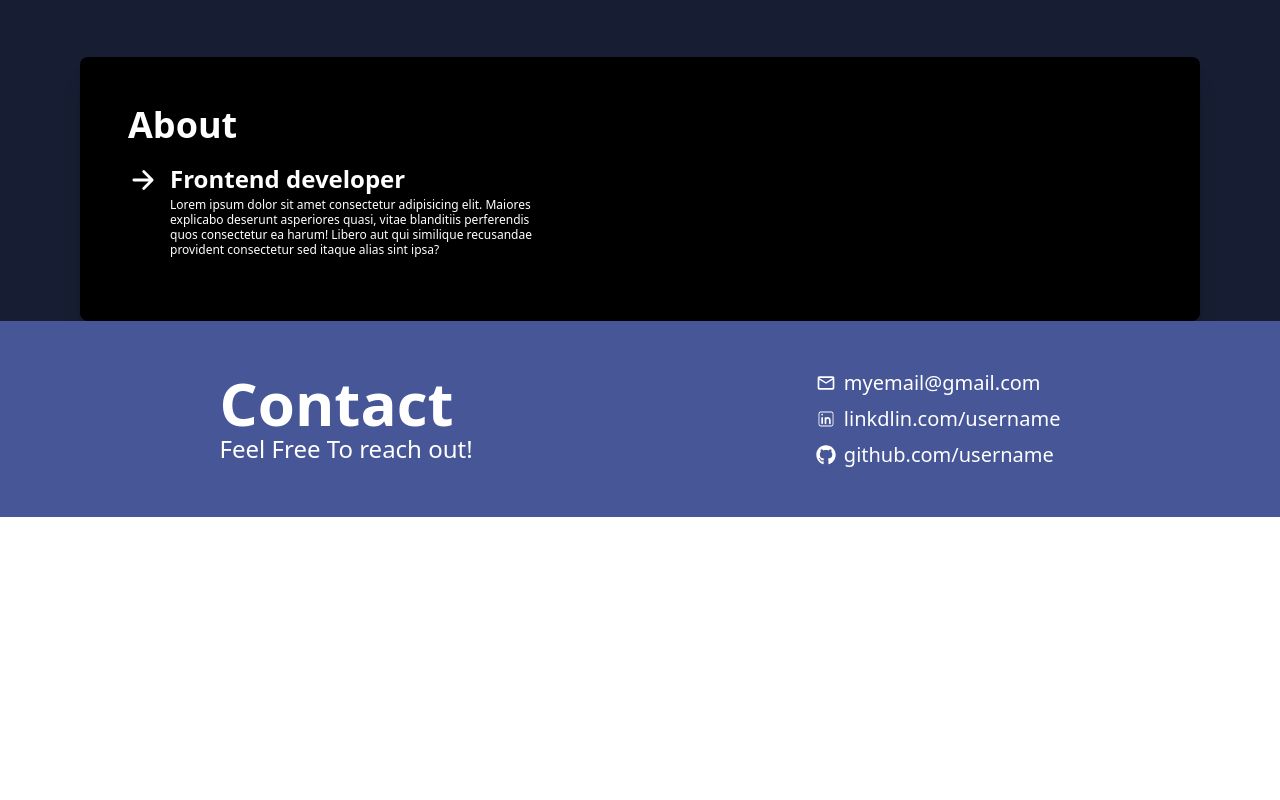
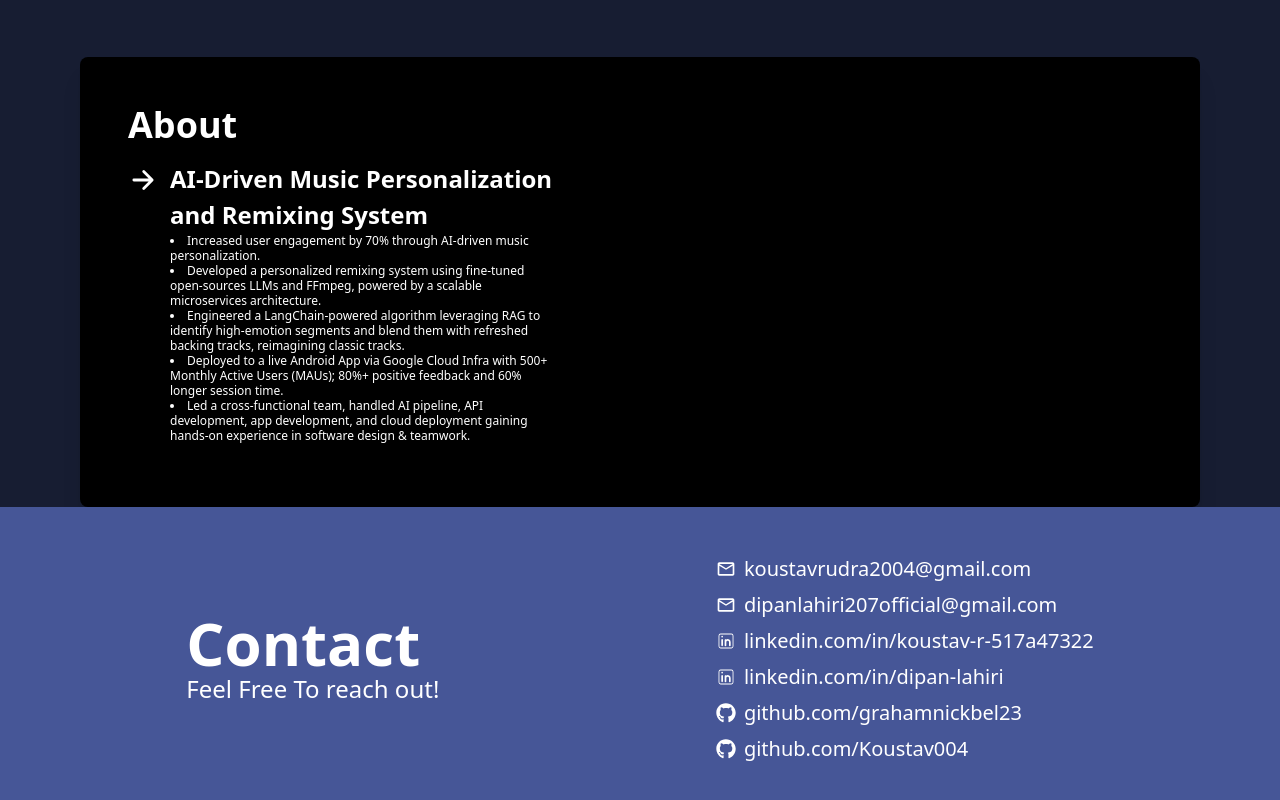
Before and after one commit to Koustav004/Spoxify, a React (Vite) app: page / in a window 1280 px wide. Shown: the part 502-1302 px from the top of the page. Before the commit the page ends 1019 px from the top, so only its background shows below. Built offline with nearby package versions, Linux system fonts and the light colour scheme.

Commit message:
contact update

```diff
--- a/index.html
+++ b/index.html
@@ -2,7 +2,7 @@
 <html lang="en">
   <head>
     <meta charset="UTF-8" />
-    <link rel="icon" type="image/svg+xml" href="/vite.svg" />
+    <link rel="icon" type="image/svg+xml" href="/LOGO.png" />
     <meta name="viewport" content="width=device-width, initial-scale=1.0" />
     <title>Spoxify</title>
   </head>
--- a/src/Components/About.jsx
+++ b/src/Components/About.jsx
@@ -9,20 +9,38 @@ const About = () => {
       <div className="w-full">
         <h2 className="text-2xl md:text-4xl font-bold">About</h2>
         <div className="flex flex-col md:flex-row items-center">
-
           <div className="flex gap-3 py-4 w-full">
             <IoArrowForward size={30} className="mt-1" />
 
             <span className="w-full md:w-96">
               <h1 className="text-lg md:text-2xl font-semibold leading-normal">
-                  Frontend developer
+                AI-Driven Music Personalization and Remixing System
               </h1>
               <p className="text-xs md:text-md leading-tight">
-                  Lorem ipsum dolor sit amet consectetur adipisicing elit.
-                  Maiores explicabo deserunt asperiores quasi, vitae blanditiis
-                  perferendis quos consectetur ea harum! Libero aut qui
-                  similique recusandae provident consectetur sed itaque alias
-                  sint ipsa?
+                <li>
+                Increased user engagement by 70% through AI-driven music
+                personalization.
+                </li>
+                <li>
+                Developed a personalized remixing system
+                using fine-tuned open-sources LLMs and FFmpeg, powered by a
+                scalable microservices architecture.
+                </li>
+                <li>
+                Engineered a LangChain-powered algorithm leveraging RAG to identify
+                high-emotion segments and blend them with refreshed backing
+                tracks, reimagining classic tracks.
+                </li>
+                <li>
+                Deployed to a live Android
+                App via Google Cloud Infra with 500+ Monthly Active Users
+                (MAUs); 80%+ positive feedback and 60% longer session time.
+                </li>
+                <li>
+                Led a cross-functional team, handled AI pipeline, API
+                development, app development, and cloud deployment gaining
+                hands-on experience in software design & teamwork.
+                </li>
               </p>
             </span>
           </div>
--- a/src/Components/Footer.jsx
+++ b/src/Components/Footer.jsx
@@ -19,15 +19,27 @@ const Footer = () => {
       <ul className="text-sm md:text-xl flex flex-col gap-2">
         <li className="flex gap-2 items-center justify-center md:justify-start">
           <MdOutlineEmail size={20} />
-          myemail@gmail.com
+          koustavrudra2004@gmail.com
+        </li>
+        <li className="flex gap-2 items-center justify-center md:justify-start">
+          <MdOutlineEmail size={20} />
+          dipanlahiri207official@gmail.com
         </li>
         <li className="flex gap-2 items-center justify-center md:justify-start">
           <CiLinkedin />
-          linkdlin.com/username
+          linkedin.com/in/koustav-r-517a47322
+        </li>
+        <li className="flex gap-2 items-center justify-center md:justify-start">
+          <CiLinkedin />
+          linkedin.com/in/dipan-lahiri
         </li>
         <li className="flex gap-2 items-center justify-center md:justify-start">
           <FaGithub />
-          github.com/username
+          github.com/grahamnickbel23
+        </li>
+         <li className="flex gap-2 items-center justify-center md:justify-start">
+          <FaGithub />
+          github.com/Koustav004
         </li>
       </ul>
     </div>
--- a/src/Components/Home.jsx
+++ b/src/Components/Home.jsx
@@ -8,10 +8,20 @@ const Home = () => {
         <h1 className="text-2xl md:text-6xl font-bold flex leading-normal tracking-tighter">
           <img className="w-32 md:w-64" src={LOGO} alt="" />
           <div className="ml-4 md:ml-8 flex items-baseline-last justify-end">
-            <a href="#About"><button className="mt-10 md:mt-20 text-white py-2 px-20 text-base md:text-lg hover:opacity-85 duration-300 hover:scale-105 font-semibold rounded-3xl bg-[#465697]">
+            <div>
+            <a href="#About">
+              <button className="mt-10 md:mt-20 text-white py-2 px-20 text-base md:text-lg hover:opacity-85 duration-300 hover:scale-105 font-semibold rounded-3xl bg-[#465697]">
               Go to Spoxify
             </button>
             </a>
+            </div>
+            <div>
+            <a href="#About">
+              <button className="mt-10 md:mt-20 text-white py-2 px-20 text-base md:text-lg hover:opacity-85 duration-300 hover:scale-105 font-semibold rounded-3xl bg-[#465697]">
+              Download Spoxify(comming soon)
+            </button>
+            </a>
+            </div>
           </div>
         </h1>
       </div>
```
Also changed, not shown: public/LOGO.png (added). Lines whose indentation alone changed are shown as unchanged.
